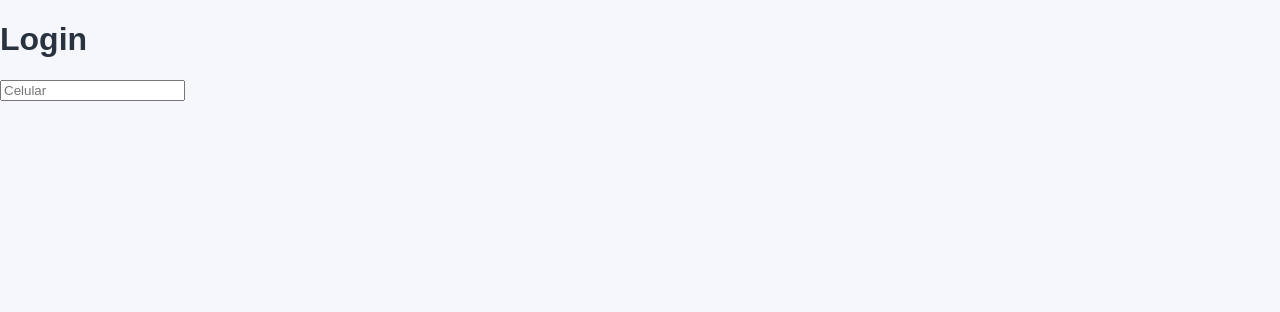
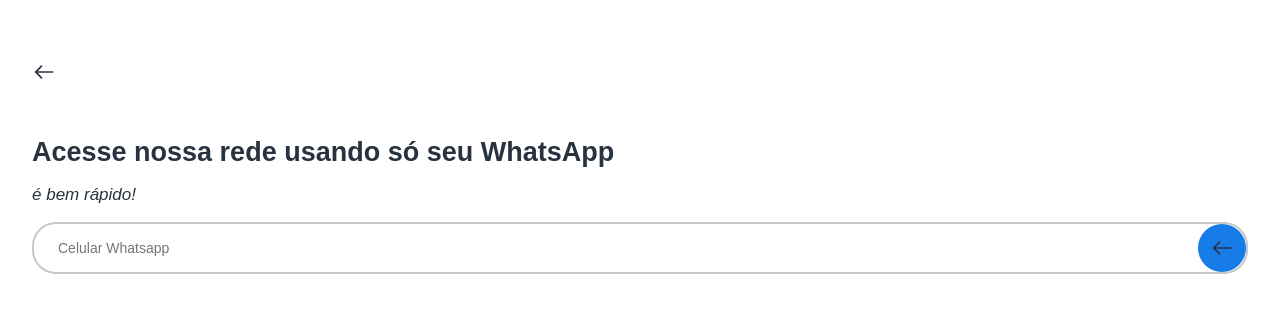
Before and after one commit to brunoht/webapphackaccr, a Vue app: page /entrar in a window 1280 px wide. Shown: the top 312 px of the page. Built offline with nearby package versions, Linux system fonts and the light colour scheme.

Commit message:
Login e OTP screen
Primeiras telas prontas

```diff
--- /dev/null
+++ b/src/components/Button.vue
@@ -0,0 +1,58 @@
+<template>
+  <button class="button"><slot /></button>
+</template>
+
+<script>
+    export default {};
+</script>
+
+<style lang="scss" scope>
+    .button{
+        padding: 12px 12px;
+        line-height: 24px;
+        background: var(--main-color);
+        color: #ffffff;
+        height: 48px;
+        min-width: 48px;
+        box-sizing: border-box;
+        border: none;
+        font-size: 14px;
+        border-radius: 24px;
+        font-weight: 400;
+
+        &:focus, &:hover{
+            outline: none;
+            background: var(--main-color-d);
+        }
+
+        &:active{
+            outline: none;
+            background: var(--main-color-d);
+            -webkit-box-shadow: 0 8px 16px 0 var(--main-color-s);
+            box-shadow: 0 8px 16px 0 var(--main-color-s);
+        }
+
+        &.blockable{
+            display: block;
+            min-width: 100%;
+        }
+
+        &.link{
+            background: white;
+            color:  var(--neutral-color);
+            border: 1px solid rgba(0,0,0,0.16);
+
+            // &:focus{
+            //     border-color: var(--main-color);
+            //     border-width: 2px;
+            //     -webkit-box-shadow: 0 8px 16px 0 var(--main-color-s);
+            //     box-shadow: 0 8px 16px 0 var(--main-color-s);
+            // }
+
+            &:active{
+                background: var(--main-color-s);
+                border-width: 0px;
+            }
+        }
+    }
+</style>
--- a/src/views/Dashboard.vue
+++ b/src/views/Dashboard.vue
@@ -1,18 +1,34 @@
 <template>
+  <div class="flex-height base-padding">
+    <Header />
     <div>
-    <h1>Dashboard</h1>
+      <template v-if="authenticated">
+        <router-link :to="{ name: 'dashboard'}">Dashboard</router-link>|
+        <router-link :to="{ name: 'logout'}">Sair</router-link>
+      </template>
+    </div>
   </div>
 </template>
 
 <script>
+  import Header from "@/components/Header";
+  import { mapGetters } from "vuex";
   export default {
-  name: "dashboard",
+    name: "Home",
+    components: {
+      Header
+    },
     methods: {
       loadUsers() {
         axios.get("/users").then(function(response) {
           console.log(response.data);
         });
       }
+    },
+    computed: {
+      ...mapGetters({
+        authenticated: "auth/authenticated"
+      })
     }
   };
 </script>
--- a/src/views/Home.vue
+++ b/src/views/Home.vue
@@ -1,18 +1,28 @@
 <template>
   <div class="flex-height base-padding">
-    <Header />
-      <div>
-
-      </div>
+    <template v-if="authenticated">
+      <router-link :to="{ name: 'dashboard'}">Dashboard</router-link>|
+      <router-link :to="{ name: 'logout'}">Sair</router-link>
+    </template>
+    <template v-else>
+      <router-link :to="{ name: 'login'}">Entrar</router-link>
+    </template>
   </div>
 </template>
 
 <script>
+  import Button from "@/components/Button";
   import Header from "@/components/Header";
+  import { mapGetters } from "vuex";
   export default {
     name: "Home",
     components: {
-      Header
+      Header, Button
+    },
+    computed: {
+      ...mapGetters({
+        authenticated: "auth/authenticated"
+      })
     }
   };
 </script>
--- a/src/views/Teste.vue
+++ b/src/views/Teste.vue
@@ -1,15 +1,17 @@
 <template>
-  <Layout></Layout>
+  <div class="flex-height base-padding">
+    <Header />
+      <div>
+      </div>
+  </div>
 </template>
 
 <script>
-import Layout from "@/components/Component";
-export default {
-  components: {
-    Layout
-  }
-};
+  import Header from "@/components/Header";
+  export default {
+    name: "Home",
+    components: {
+      Header
+    }
+  };
 </script>
-
-<style>
-</style>
--- a/src/views/auth/Login.vue
+++ b/src/views/auth/Login.vue
@@ -1,27 +1,48 @@
 <template>
-  <div>
-    <h1>{{ title }}</h1>
+  <div class="flex-height base-padding">
     <div v-if="!sent">
-      <form v-on:submit.prevent="generateOTP">
-        <input type="text" placeholder="Celular" v-model="form.mobile" />
-      </form>
+      <div>
+        <Header />
+        <div>
+          <form v-on:submit.prevent="generateOTP">
+            <div class="input-holder">
+                <input class="input-phone" type="text" placeholder="Celular Whatsapp" v-model="form.mobile" />
+                <Button><Icon /></Button>
+            </div>
+          </form>
+        </div>
+      </div>
     </div>
 
     <div v-else>
-      <form v-on:submit.prevent="submit">
-        <input type="hidden" placeholder="Celular" v-model="form.mobile" />
-        <input type="text" placeholder="OTP" v-model="form.otp" />
-      </form>
+      <div>
+        <Header />
+        <div>
+          <form v-on:submit.prevent="submit">
+            <input type="hidden" placeholder="Celular" v-model="form.mobile" />
+            <div class="input-holder">
+                <input class="input-otp" type="number" placeholder="****" v-model="form.otp" maxlength="4" size="4" />
+                <Button><Icon /></Button>
+            </div>
+          </form>
+        </div>
+      </div>
     </div>
   </div>
 </template>
 
 <script>
+import Header from "@/components/Header";
+import Button from "@/components/Button";
+import Icon from "@/components/Icon";
+
 import { validationMixin } from "vuelidate";
 import { required } from "vuelidate/lib/validators";
 import { mapActions } from "vuex";
+
 export default {
   name: "login",
+  components: { Header, Button, Icon },
   mixins: [validationMixin],
   data() {
     return {
@@ -75,5 +96,44 @@
 };
 </script>
 
-<style>
+<style lang="scss" scope>
+    .input-holder{
+        border: 2px solid #C8C8C8;
+        display: flex;
+        border-radius: 24px;
+
+        .input-otp{
+          flex: 1;
+          border: none;
+          color: var(--shadow-colors);
+          padding: 16px 24px;
+          line-height: 16px;
+          border-radius: 24px;
+          font-size: 14px;
+          flex: 1;
+          text-align: center;
+
+          &:focus{
+              border: none;
+              outline: none;
+          }
+        }
+
+
+        .input-phone{
+            border: none;
+            color: var(--shadow-colors);
+            padding: 16px 24px;
+            line-height: 16px;
+            border-radius: 24px;
+            font-size: 14px;
+            flex: 1;
+
+            &:focus{
+                border: none;
+                outline: none;
+            }
+        }
+
+    }
 </style>
```
Also changed, not shown: public/icons/teste.svg, src/components/Header.vue (line endings or trailing spaces). Lines whose indentation alone changed are shown as unchanged.
